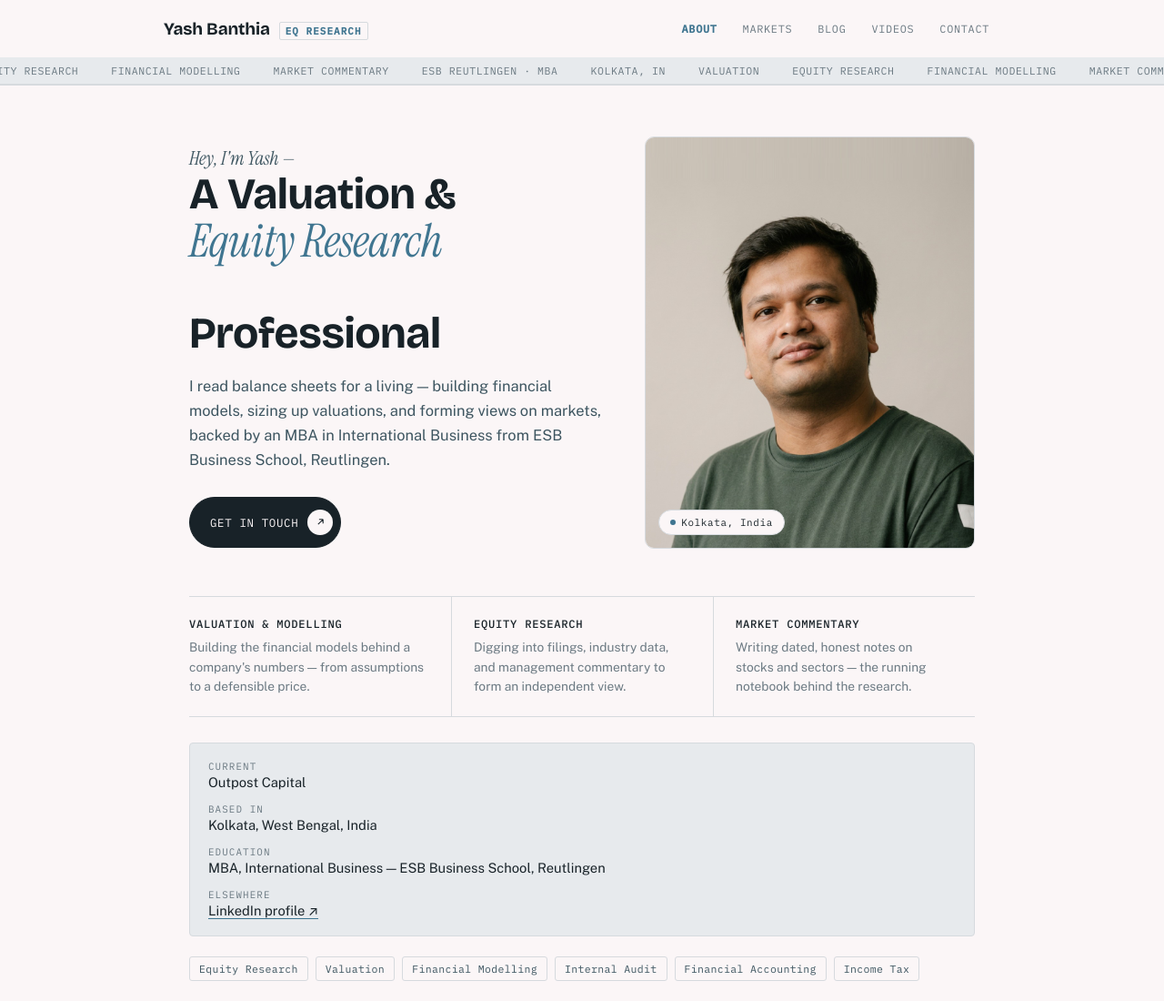
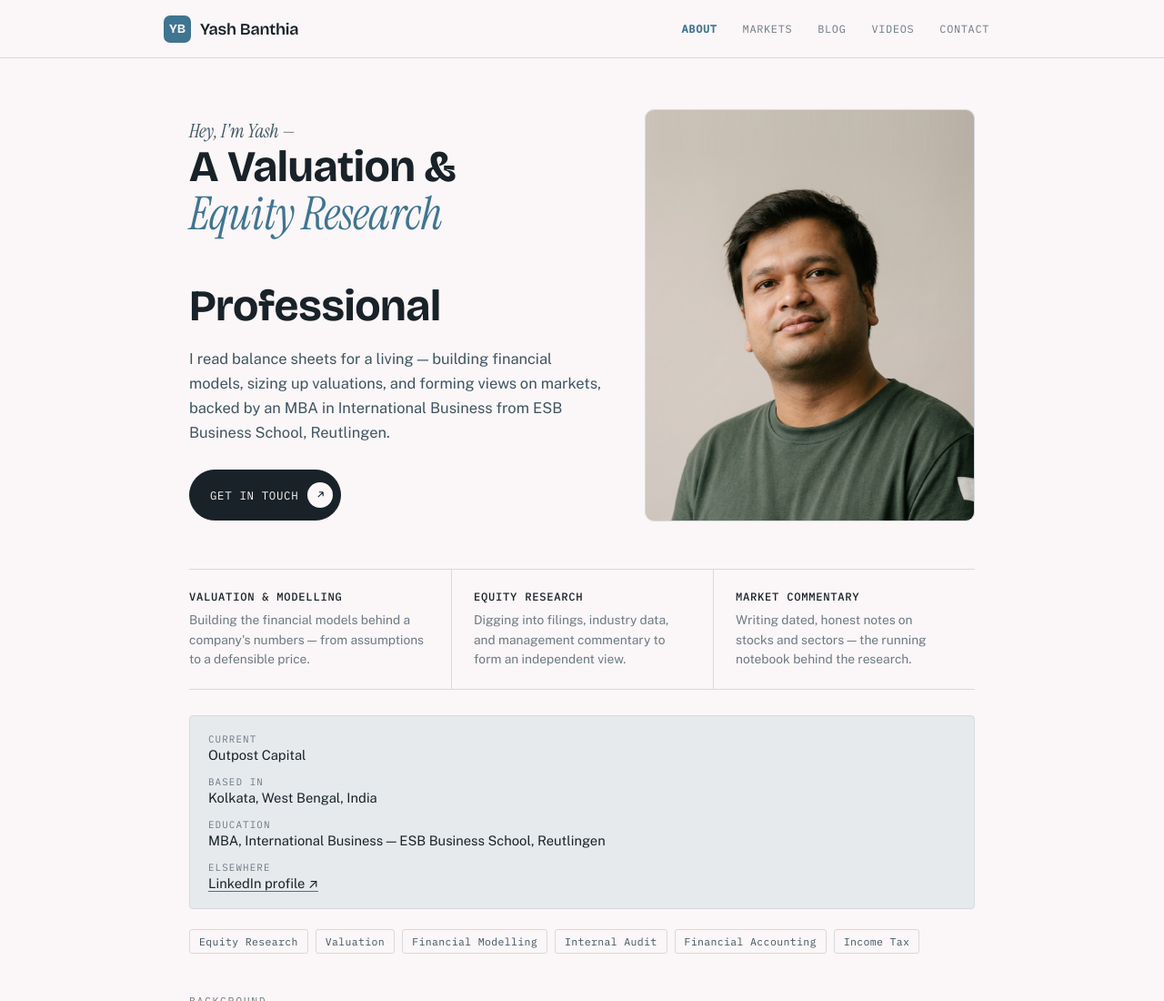
Before and after one commit to Aishwarya941071/yash-banthia, a plain HTML site: page index.html in a window 1280 px wide. Shown: the top 1100 px of the page at 91% size. Drawn offline with nearby package versions, Linux system fonts and the light colour scheme.

Commit message:
Simplify header and hero portrait, add a proper wordmark
Removes the scrolling ticker strip below the header, the "EQ
RESEARCH" tag next to the name, and the "Kolkata, India" tag on
the hero photo. Replaces the plain text brand with a minimal
corporate wordmark: a small square initials badge (YB) plus a
clean-weight name, no monospace tag styling.

Co-Authored-By: Claude Sonnet 5 <noreply@anthropic.com>

```diff
--- a/index.html
+++ b/index.html
@@ -75,15 +75,19 @@
     gap:16px;
   }
   .brand{
-    display:flex; align-items:baseline; gap:10px;
-    font-family:'Bricolage Grotesque', sans-serif; font-size:1.18rem; font-weight:700;
-    letter-spacing:-0.01em;
+    display:flex; align-items:center; gap:10px;
+    color:var(--ink); text-decoration:none;
   }
-  .brand .mark{
-    font-family:'IBM Plex Mono', monospace;
-    font-size:0.68rem; letter-spacing:0.1em;
-    color:var(--gold); border:1px solid var(--line);
-    padding:2px 6px; border-radius:2px;
+  .brand .badge{
+    width:30px; height:30px; border-radius:7px; flex:none;
+    background:var(--forest-strong); color:var(--paper);
+    display:flex; align-items:center; justify-content:center;
+    font-family:'Bricolage Grotesque', sans-serif; font-weight:700; font-size:0.86rem;
+    letter-spacing:0;
+  }
+  .brand .name{
+    font-family:'Bricolage Grotesque', sans-serif; font-size:1.12rem; font-weight:600;
+    letter-spacing:-0.015em;
   }
   nav.primary{ display:flex; gap:4px; }
   nav.primary button{
@@ -96,28 +100,6 @@
   nav.primary button:hover{ color:var(--ink); background:var(--paper-raised); }
   nav.primary button[aria-current="page"]{ color:var(--forest-strong); font-weight:600; }
   .nav-toggle{ display:none; }
-
-  /* ---------- masthead strip ---------- */
-  .strip{
-    border-bottom:1px solid var(--line);
-    overflow:hidden; white-space:nowrap;
-    background:var(--paper-raised);
-  }
-  .strip-track{
-    display:inline-flex; gap:36px; padding:7px 0;
-    animation: scroll-strip 34s linear infinite;
-  }
-  .strip-track span{
-    font-family:'IBM Plex Mono', monospace; font-size:0.72rem; letter-spacing:0.05em;
-    color:var(--muted);
-  }
-  @keyframes scroll-strip{
-    from{ transform:translateX(0); }
-    to{ transform:translateX(-50%); }
-  }
-  @media (prefers-reduced-motion: reduce){
-    .strip-track{ animation:none; }
-  }
 
   main{ padding-bottom:100px; }
   section.page{ display:none; padding-top:56px; }
@@ -160,14 +142,6 @@
     position:absolute; inset:0; display:flex; align-items:center; justify-content:center;
     font-family:'IBM Plex Mono',monospace; font-size:0.7rem; color:var(--muted); text-align:center; padding:20px;
   }
-  .hero-portrait .portrait-tag{
-    position:absolute; left:14px; bottom:14px;
-    background:var(--paper); border:1px solid var(--line); border-radius:20px;
-    padding:6px 12px; font-family:'IBM Plex Mono',monospace; font-size:0.68rem; letter-spacing:0.06em;
-    display:flex; align-items:center; gap:6px; color:var(--ink);
-  }
-  .hero-portrait .portrait-tag .dot{ width:6px; height:6px; border-radius:50%; background:var(--forest-strong); }
-
   .feature-strip{
     display:grid; grid-template-columns:repeat(3,1fr); gap:0;
     border-top:1px solid var(--line); border-bottom:1px solid var(--line);
@@ -323,7 +297,7 @@
 
 <header class="masthead">
   <div class="shell masthead-inner">
-    <div class="brand">Yash Banthia <span class="mark">EQ&nbsp;RESEARCH</span></div>
+    <div class="brand"><span class="badge">YB</span><span class="name">Yash Banthia</span></div>
     <nav class="primary" id="primary-nav">
       <button data-page="about" aria-current="page">About</button>
       <button data-page="markets">Markets</button>
@@ -331,12 +305,6 @@
       <button data-page="videos">Videos</button>
       <button data-page="contact">Contact</button>
     </nav>
-  </div>
-  <div class="strip" aria-hidden="true">
-    <div class="strip-track">
-      <span>VALUATION</span><span>EQUITY RESEARCH</span><span>FINANCIAL MODELLING</span><span>MARKET COMMENTARY</span><span>ESB REUTLINGEN · MBA</span><span>KOLKATA, IN</span>
-      <span>VALUATION</span><span>EQUITY RESEARCH</span><span>FINANCIAL MODELLING</span><span>MARKET COMMENTARY</span><span>ESB REUTLINGEN · MBA</span><span>KOLKATA, IN</span>
-    </div>
   </div>
 </header>
 
@@ -354,7 +322,6 @@
       <div class="hero-portrait">
         <img src="images/yash-hero.jpg" alt="Yash Banthia" onerror="this.style.display='none'; this.nextElementSibling.style.display='flex';">
         <div class="portrait-fallback" style="display:none;">Add images/yash-hero.jpg to show a photo here</div>
-        <span class="portrait-tag"><span class="dot"></span>Kolkata, India</span>
       </div>
     </div>
 
```
